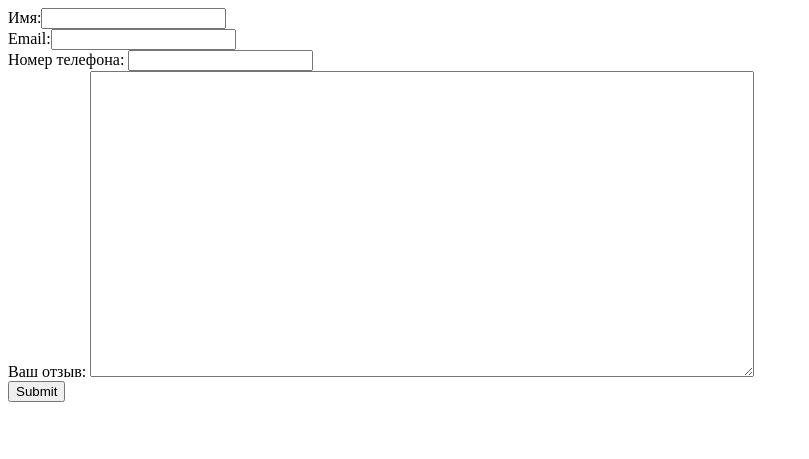
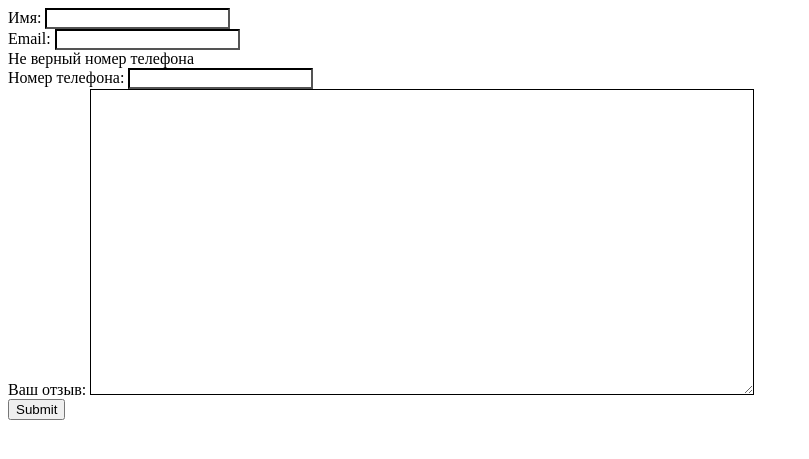
Before and after one commit to kirillherz/marzipan, a Django app: page /feedback/ in a window 1280 px wide. Shown: the top 459 px of the page, without its empty margins (0-809 px from the left). Run offline with Django 3.2, Linux system fonts and the light colour scheme.

Commit message:
Исправлен шаблон post_feedback

```diff
--- a/photogallery/templates/post_feedback.html
+++ b/photogallery/templates/post_feedback.html
@@ -1,21 +1,27 @@
 {% load staticfiles %}
 <script src="{% static "validators.js" %}"></script>
+<link rel="stylesheet" href="{% static "style.css" %}">
 <form action ="/feedback/" method = "post">
 	{% csrf_token %}
 
 	<div>
-	    <div data-validator-id = "name" style=" display : none">Поле не может быть пустым</div>
-	    <label>Имя:</label>{{ form.name }}</div>
+	    <div data-validator-id = "name" class="reset" data-class-error="error" data-class-reset="reset">Поле не может быть пустым</div>
+	    <label>Имя:</label>
+        <input data-validator="required" class="input_reset" data-validator-id="name" data-class-error="input_error" data-class-reset="input_reset" id="id_name" maxlength="40" name="name" type="text" /></div>
 	<div>
-	    <div data-validator-id = "e_mail" style=" display : none">Не верный электронный адресс</div>
-	    <label>Email:</label>{{form.e_mail}}</div>
+	    <div data-validator-id = "e_mail" class="reset" data-class-error="error" data-class-reset="reset">Не верный электронный адресс</div>
+	    <label>Email:</label>
+        <input data-validator="e_mail"  class="input_reset" data-class-error="input_error"  data-class-reset="input_reset" data-validator-id="e_mail" id="id_e_mail" maxlength="254" name="e_mail" type="text" />
+    </div>
 	<div>
-	    <div data-validator-id = "phone_number" style=" display : none">Не верный номер телефона</div>
-	    <label>Номер телефона:</label> {{form.phone_number}}
+	    <div data-validator-id = "phone_number" data-class-error="error" data-class-reset="reset">Не верный номер телефона</div>
+	    <label>Номер телефона:</label>
+        <input data-validator="int" class="input_reset" data-class-error="input_error"  data-class-reset="input_reset" data-validator-id="phone_number" id="id_phone_number" name="phone_number" type="text" />
 	</div>
     <div>
-	    <div data-validator-id = "message" style=" display : none">Поле не может быть пустым</div>
-	    <label>Ваш отзыв:</label> {{form.message}}
-	</div>
+	    <div data-validator-id = "message"  class="reset" data-class-error="error" data-class-reset="reset">Поле не может быть пустым</div>
+	    <label>Ваш отзыв:</label>
+        <textarea cols="80" class="input_reset" data-class-error="input_error"  data-class-reset="input_reset"  data-validator="required" data-validator-id="message" id="id_message" maxlength="200" name="message" rows="20"></textarea>
+</div>
 	<input type = "submit">
 </form>
--- a/static/style.css
+++ b/static/style.css
@@ -8,3 +8,15 @@
 		background-size: cover;
 		text-align: center;
 	}
+    .error{
+        display: block;
+    }
+    .reset{
+        display: none;
+    }
+    .input_error{
+        border-color: red;
+    }
+    .input_reset{
+        border-color: black;
+    }
```
